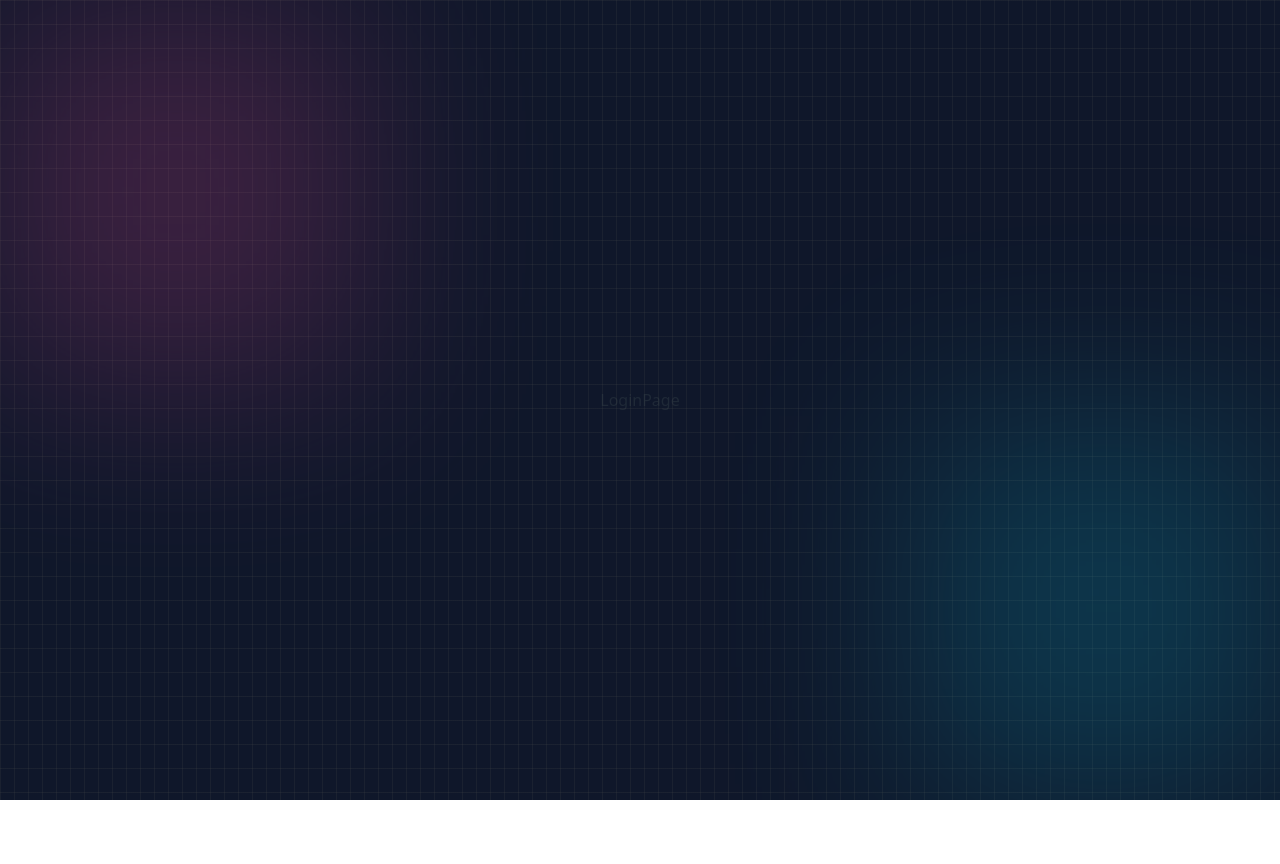
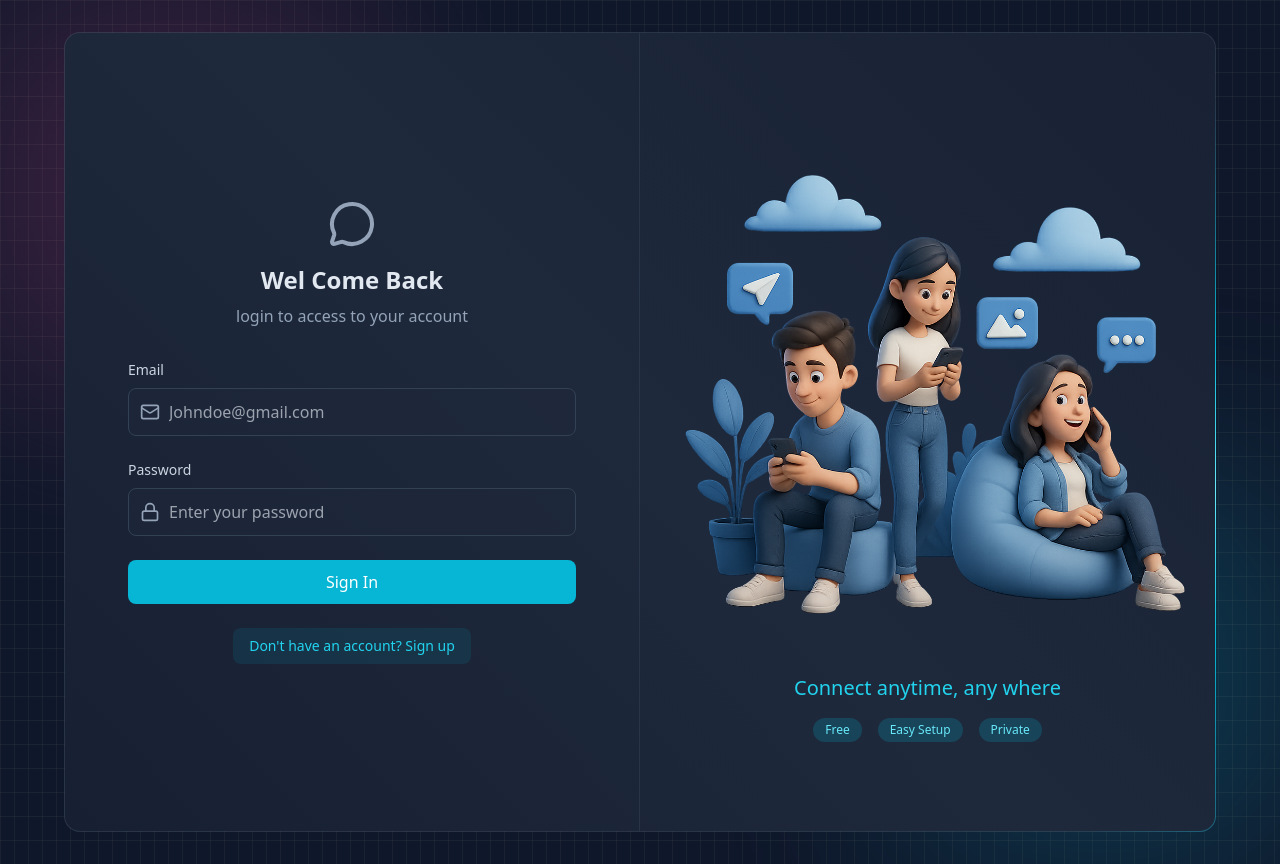
Before and after one commit to lavanya013-lbs/chatbox, a React app in the folder frontend/: page /login in a window 1280 px wide. Before the commit the page ends 800 px from the top, so only its background shows below. Built offline with nearby package versions, Linux system fonts and the light colour scheme; no server answers; the HTML template or start-up script is replaced by a standard one.

Commit message:
login and logout implemented

```diff
--- a/frontend/src/pages/ChatPage.jsx
+++ b/frontend/src/pages/ChatPage.jsx
@@ -1,8 +1,12 @@
 import React from 'react'
+import { useAuthStore } from '../store/useAuthStore'
 
 function ChatPage() {
+  const {logout}=useAuthStore()
   return (
-    <div>ChatPage</div>
+    <div className='z-10'>ChatPage
+      <button onClick={logout}>logout</button>
+    </div>
   )
 }
 
--- a/frontend/src/pages/LoginPage.jsx
+++ b/frontend/src/pages/LoginPage.jsx
@@ -1,11 +1,108 @@
-import React from 'react'
+import React, { useState } from 'react'
+import { useAuthStore } from '../store/useAuthStore';
+import BorderAnimatedContainer from '../components/BorderAnimatedContainer';
+import { MessageCircleIcon,MailIcon,LoaderIcon, LockIcon } from 'lucide-react'
+import {Link} from 'react-router';
+function LoginPage() {
+const [formData,setFormData]=useState({email:"",password:""})
+    const {login,islogginIn}=useAuthStore()
 
-function LoginPage() {
+    const handleSubmit=(e)=>{
+      e.preventDefault();
+      login(formData)
+    }
+
+
   return (
-    <div>
-    LoginPage
-    </div>
-  )
+    <div className='w-full flex items-center justify-center p-4 bg-slate-900'>
+      <div className='relative w-full max-w-6xl md:h-[800px] h-[650px]' >
+        <BorderAnimatedContainer>
+          <div className='w-full flex flex-col md:flex-row'>
+            {/* form column -left side */}
+            <div className='md:w-1/2 p-8 flex items-center justify-center md:border-r border-slate-600/30'>
+            <div className='w-full max-w-md'>
+            <div className='text-center mb-8'>
+              <MessageCircleIcon className='w-12 h-12 mx-auto text-slate-400 mb-4'/>
+              <h2 className='text-2xl font-bold text-slate-200 mb-2'>Wel Come  Back</h2>
+              <p className='text-slate-400'>login to access to your account</p>
+              </div>
+              {/* Form */}
+              <form onSubmit={handleSubmit} className='space-y-6'>
+
+                {/* email */}
+                <div>
+                  <label className='auth-input-label'>Email</label>
+                  <div className='relative'>
+                    <MailIcon className='auth-input-icon'/>
+                    <input type='text'
+                    value={formData.email}
+                    onChange={(e)=>setFormData({...formData,email:e.target.value})}
+                    className='input'
+                    placeholder='Johndoe@gmail.com'
+                    />
+                  </div>
+                </div>
+                {/* password */}
+                <div>
+                  <label className='auth-input-label'>Password</label>
+                  <div className='relative'>
+                    <LockIcon className='auth-input-icon'/>
+                    <input type='text'
+                    value={formData.password}
+                    onChange={(e)=>setFormData({...formData,password:e.target.value})}
+                    className='input'
+                    placeholder='Enter your password'
+                    />
+                  </div>
+                </div>
+
+              {/* submit button */}
+              <button className='auth-btn' type='submit' disabled={islogginIn
+              }>
+                {islogginIn ?(
+                  <LoaderIcon className='w-full h-5 animate-spin text-center' />
+                ):(
+                  'Sign In'
+                )}
+              </button>
+
+              </form>
+
+              <div className='mt-6 text-center'>
+                <Link to='/signup' className='auth-link'>
+                Don't have an account? Sign up</Link>
+              </div>
+
+
+
+              </div>
+
+            </div>
+
+            {/* form column -right side */}
+            <div className='hidden md:w-1/2 md:flex items-center justify-center p-6 bg-gradient-to-bl from-slate-800/20 to-transparent'>
+            <div>
+                <img src="/login.png"
+                  alt="People using mobile devices"
+                  className="w-full h-auto object-contain"
+                />
+                <div className="mt-6 text-center">
+                  <h3 className="text-xl font-medium text-cyan-400">Connect anytime, any where</h3>
+
+                  <div className="mt-4 flex justify-center gap-4">
+                    <span className="auth-badge">Free</span>
+                    <span className="auth-badge">Easy Setup</span>
+                    <span className="auth-badge">Private</span>
+                  </div>
+                </div>
+              </div>
+            </div>
+          </div>
+        </BorderAnimatedContainer>
+
+      </div>
+    </div>)
+
 }
 
 export default LoginPage
--- a/frontend/src/pages/SignUpPage.jsx
+++ b/frontend/src/pages/SignUpPage.jsx
@@ -11,7 +11,7 @@
       e.preventDefault();
       signup(formData)
     }
-    return <div className='w-full flex items-center justify-center p-4 bg-slate-900'>
+    return (<div className='w-full flex items-center justify-center p-4 bg-slate-900'>
       <div className='relative w-full max-w-6xl md:h-[800px] h-[650px]' >
         <BorderAnimatedContainer>
           <div className='w-full flex flex-col md:flex-row'>
@@ -110,7 +110,7 @@
         </BorderAnimatedContainer>
 
       </div>
-    </div>
+    </div>)
 }
 
 export default SignUpPage;
--- a/frontend/src/store/useAuthStore.js
+++ b/frontend/src/store/useAuthStore.js
@@ -7,6 +7,7 @@
    authUser:null,
    isCheckingAuth:true,
    isSigningUp:false,
+   isLoggingIn:false,
 
    checkAuth:async()=>{
     try{
@@ -32,6 +33,31 @@
     }finally{
         set({isSigningUp:false})
     }
+   },
+
+   login:async(data)=>{
+    set({isLoggingIn:true})
+    try{
+        const res=await axiosInstance.post("/auth/login",data);
+        set({authUser:res.data});
+        toast.success("Logged in succesfully!")
+
+    }catch(error){
+        toast.error(error.response.data.message)
+    }finally{
+        set({isLoggingIn:false})
+    }
+   },
+
+   logout:async()=>{
+    try{
+        await axiosInstance.post("/auth/logout");
+        set({authUser:null})
+        toast.success("logged out succesfully")
+    }catch(error){
+        toast.error("Error logging out");
+        console.log("Logout error",error)
+    }
    }
 
 }))
```
